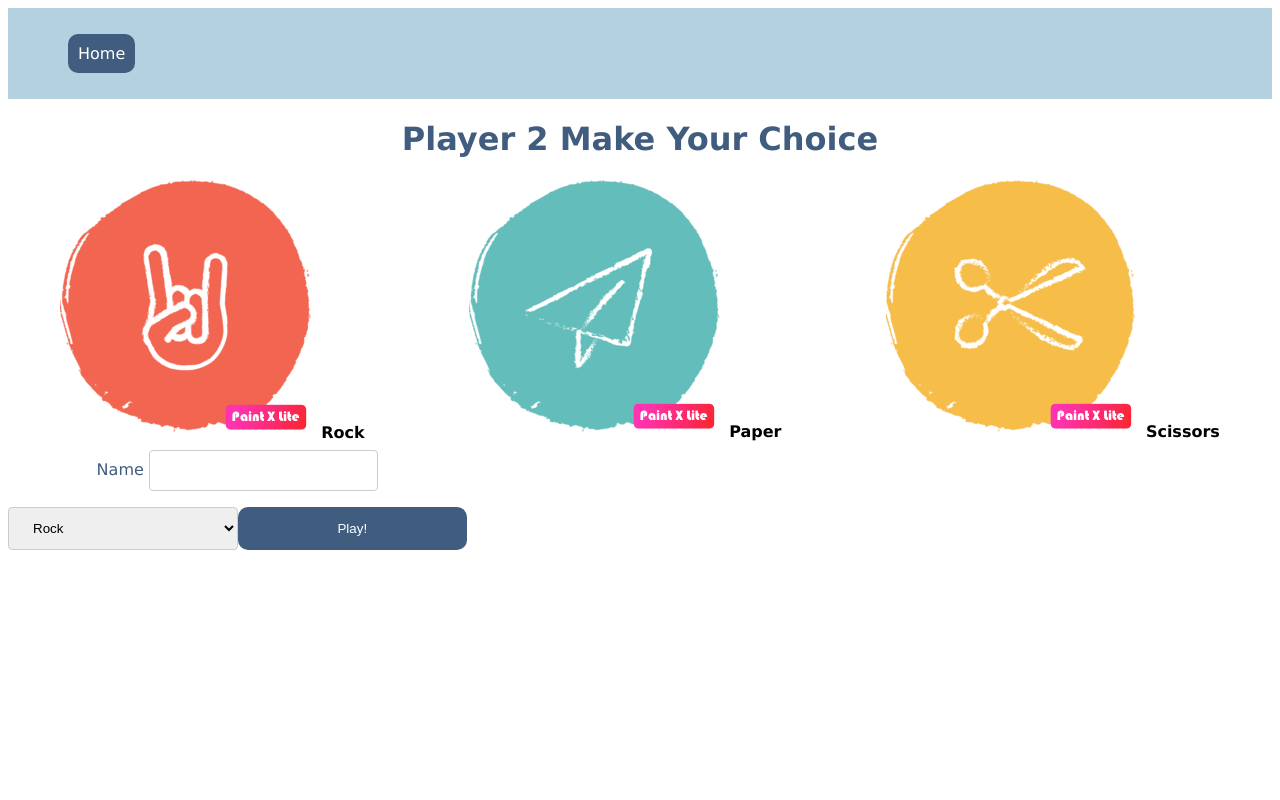
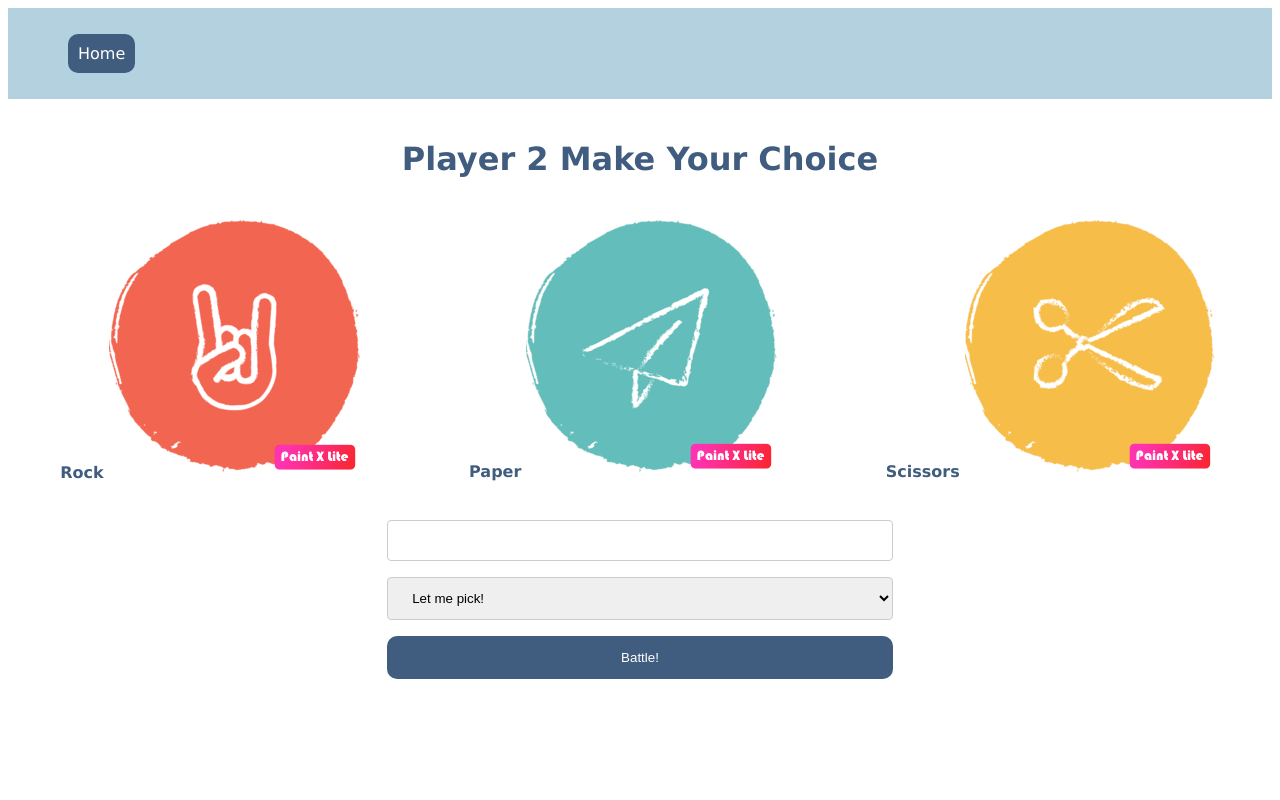
Before and after one commit to emma-dougherty/one-to-many-lab, a Flask app: page /choice_2 in a window 1280 px wide. Run offline with Flask 2, Linux system fonts and the light colour scheme.

Commit message:
finised functionality

```diff
--- a/week_3/rock_paper_scissors/static/main.css
+++ b/week_3/rock_paper_scissors/static/main.css
@@ -1,5 +1,6 @@
 body {
     font-family: Verdana, Geneva, Tahoma, sans-serif;
+    color: rgb(64, 92, 126)
 }
 
 body > header{
@@ -7,12 +8,17 @@ body > header{
     padding: 20px;
     color: rgb(172, 190, 212);
 
+
 }
+#home{
 
+    text-align: center;
+}
 h1{
 
     color: rgb(64, 92, 126);
     text-align: center;
+    padding: 20px;
 }
 
 ul {
@@ -50,7 +56,9 @@ a:hover {
 .selection{
     text-align: center;
     color:rgb(64, 92, 126);
-    display: inline-block;
+    padding-top: 30px;
+    padding-left: 30%;
+    padding-right: 30%;
 
 }
 
@@ -61,28 +69,28 @@ a:hover {
     text-align: center;
 }
 input[name=choice] {
-    width: 50%;
+    width: 100%;
     padding: 12px 20px;
     margin: 8px 0;
     display: inline;
     border: 1px solid #ccc;
     border-radius: 4px;
     box-sizing: border-box;
-  }
+}
 
 
 input[type=text], select {
-    width: 50%;
+    width: 100%;
     padding: 12px 20px;
     margin: 8px 0;
     display: inline;
     border: 1px solid #ccc;
     border-radius: 4px;
     box-sizing: border-box;
-  }
+}
 
-  input[type=submit] {
-    width: 50%;
+input[type=submit] {
+    width: 100%;
     background-color: rgb(64, 92, 126);
     color: white;
     padding: 14px 20px;
@@ -90,4 +98,16 @@ input[type=text], select {
     border: none;
     border-radius: 10px;
     cursor: pointer;
-  }
+}
+
+#resultpage {
+
+    text-align: center;
+    color: rgb(64, 92, 126);
+}
+
+#playbutton {
+
+    text-align: center;
+    padding-top: 20px;
+}
--- a/week_3/rock_paper_scissors/templates/choice_2.html
+++ b/week_3/rock_paper_scissors/templates/choice_2.html
@@ -3,31 +3,30 @@
         <h1>
            Player 2 Make Your Choice
         </h1>
-    </h1>
     <section id = "image_container">
         <div id="image">
+            <b>Rock</b>
             <img src = "/static/images/rockhand.png">
-            <b>Rock</b>
         </div>
         <div id="image">
+            <b>Paper</b>
             <img src = "/static/images/paperplane.png">
-            <b>Paper</b>
         </div>
         <div id="image">
+            <b>Scissors</b>
             <img src = "/static/images/scissors2.png">
-            <b>Scissors</b>
         </div>
     </section>
     <section>
-            <form class="selection" action="/choice" method="post">
-                <label for="name">Name</label>
+            <form class = "selection" action="/choice_2" method="post">
+                <label for="name"></label>
                 <input type="text" name="name" id="name">
-                <select name="choice"> <br>
+                <select name="choice">
+                    <option value="" disabled selected hidden>Let me pick!</option>
                     <option id = choice1 value="Rock">Rock</option>
                     <option id = choice2 value="Paper">Paper</option>
-                    <option id = choice3 value="Scissors">Scissors<option>
-                    <br>
-                    <input id = submit type="submit" value="Play!">
+                    <option id = choice3 value="Scissors">Scissors</option>
+                    <input type="submit" value="Battle!">
                 </select>
             </form>
     </section>
--- a/week_3/rock_paper_scissors/templates/index.html
+++ b/week_3/rock_paper_scissors/templates/index.html
@@ -2,7 +2,7 @@
 {% block content %}
         <h1>Rules</h1>
     </header>
-    <div>
+    <div id = home>
         <p>
         The game is played where players deliver hand signals that will represent the elements of the game; rock, paper and scissors. The outcome of the game is determined by 3 simple rules:
         </p>
@@ -18,5 +18,7 @@
             </li>
         </ul>
     </div>
+    <div id = "playbutton">
     <a href="http://127.0.0.1:4999/choice"> PLAY</a>
+    </div>
 {% endblock %}
```
Also changed, not shown: week_3/rock_paper_scissors/templates/choice.html (+10 -10 lines), week_3/rock_paper_scissors/templates/result.html (+6 -4 lines).
